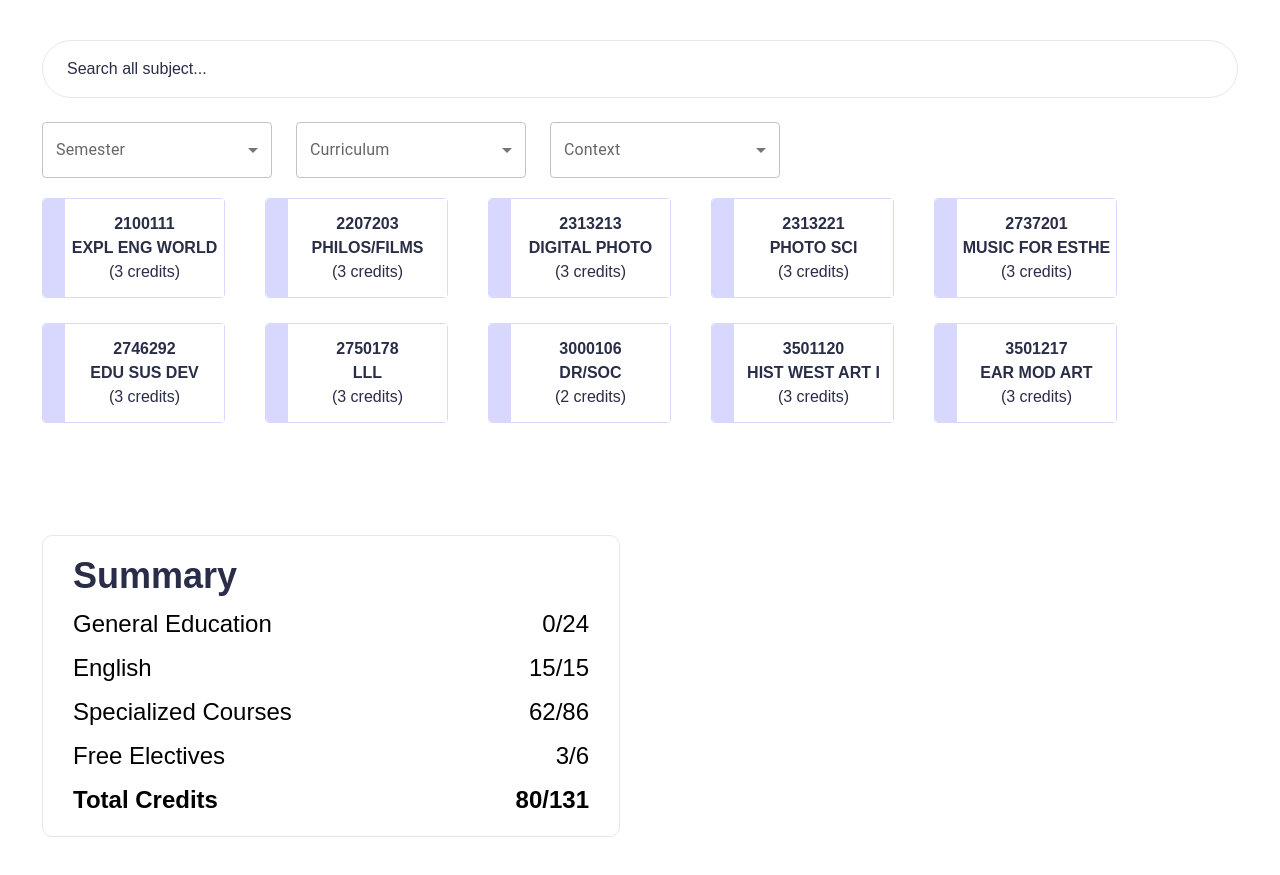
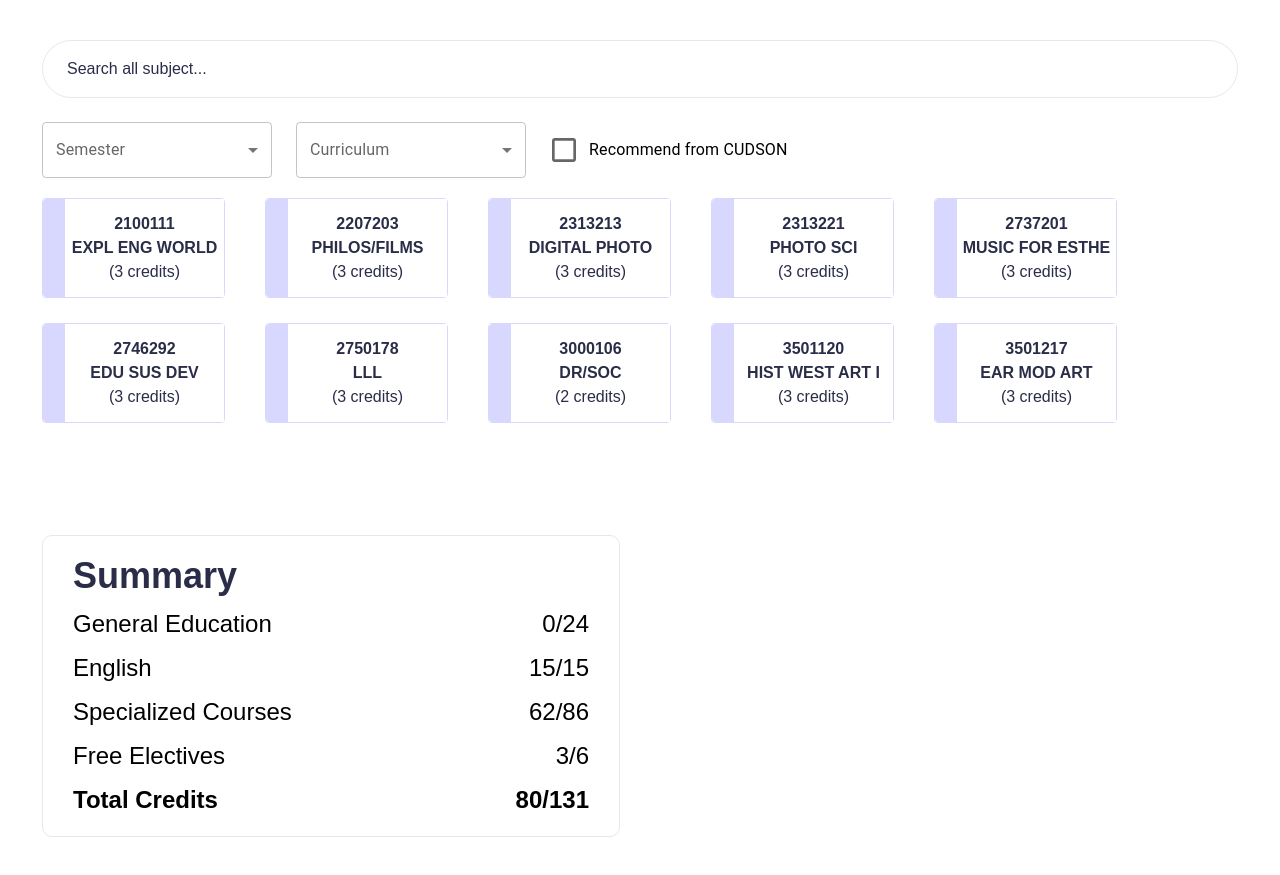
Before and after one commit to dance-notch/flex, a Next.js app: page / in a window 1280 px wide. Shown: the part 1295-2170 px from the top of the page. Built offline with nearby package versions, Linux system fonts and the light colour scheme.

Commit message:
Add: Filter Mock

```diff
--- a/src/components/GenedSection.js
+++ b/src/components/GenedSection.js
@@ -7,11 +7,16 @@ import FormControl from "@mui/material/FormControl";
 import Select from "@mui/material/Select";
 import theme from "./theme";
 import Modal from "@mui/material/Modal";
+import FormControlLabel from "@mui/material/FormControlLabel";
+import Checkbox from "@mui/material/Checkbox";
 import { useState } from "react";
 
 import { dataGenEd } from "@/utilities/dataGenEd";
 
-const FilterSection = () => {
+const FilterSection = ({ setCudson }) => {
+  const [filterSemester, setFilterSemester] = useState("");
+  const [filterCurriculum, setFilterCurriculum] = useState("");
+
   return (
     <div className="space-y-6 mb-5">
       <input
@@ -26,12 +31,15 @@ const FilterSection = () => {
             <Select
               labelId="demo-simple-select-label"
               id="demo-simple-select"
-              value={""}
+              value={filterSemester}
               label="Semester"
+              onChange={(event) => {
+                setFilterSemester(event.target.value);
+              }}
             >
-              <MenuItem value={10}>First Semester</MenuItem>
-              <MenuItem value={20}>Second Semester</MenuItem>
-              <MenuItem value={30}>Summer</MenuItem>
+              <MenuItem value={"First Semester"}>First Semester</MenuItem>
+              <MenuItem value={"Second Semester"}>Second Semester</MenuItem>
+              <MenuItem value={"Summer"}>Summer</MenuItem>
             </Select>
           </FormControl>
         </Box>
@@ -41,29 +49,28 @@ const FilterSection = () => {
             <Select
               labelId="demo-simple-select-label"
               id="demo-simple-select"
-              value={""}
+              value={filterCurriculum}
               label="Curriculum"
+              onChange={(event) => {
+                setFilterCurriculum(event.target.value);
+              }}
             >
-              <MenuItem value={10}>Thai</MenuItem>
-              <MenuItem value={20}>International</MenuItem>
+              <MenuItem value={"Thai"}>Thai</MenuItem>
+              <MenuItem value={"International"}>International</MenuItem>
             </Select>
           </FormControl>
         </Box>
-        <Box sx={{ width: 230 }}>
-          <FormControl fullWidth>
-            <InputLabel id="demo-simple-select-label">Context</InputLabel>
-            <Select
-              labelId="demo-simple-select-label"
-              id="demo-simple-select"
-              value={""}
-              label="Context"
-            >
-              <MenuItem value={10}>Ten</MenuItem>
-              <MenuItem value={20}>Twenty</MenuItem>
-              <MenuItem value={30}>Thirty</MenuItem>
-            </Select>
-          </FormControl>
-        </Box>
+        <FormControlLabel
+          control={
+            <Checkbox
+              onChange={() => {
+                setCudson((prev) => !prev);
+              }}
+              sx={{ "& .MuiSvgIcon-root": { fontSize: 32 } }}
+            />
+          }
+          label="Recommend from CUDSON"
+        />
       </div>
     </div>
   );
@@ -77,10 +84,23 @@ function GenedSection({
   setCheckDelete = () => {},
   openCheck = true,
 }) {
+  const [cudson, setCudson] = useState(false);
   const [open, setOpen] = useState(false);
   const handleOpen = () => setOpen(true);
   const handleClose = () => setOpen(false);
   const [data, setData] = useState(null);
+
+  const shuffleArray = (array) => {
+    for (let i = array.length - 1; i > 0; i--) {
+      const j = Math.floor(Math.random() * (i + 1));
+      [array[i], array[j]] = [array[j], array[i]];
+    }
+    return array;
+  };
+
+  const keys = Object.keys(dataGenEd);
+  const shuffledKeys = shuffleArray(keys);
+  const selectedKeys = shuffledKeys.slice(0, 5);
   return (
     <ThemeProvider theme={theme}>
       <section className="w-full px-[42px] py-[56px]">
@@ -88,9 +108,9 @@ function GenedSection({
         <h2 className="text-primary text-[40px] font-semibold uppercase mb-[26px]">
           {name}
         </h2>
-        <FilterSection />
+        <FilterSection setCudson={setCudson} />
         <div className="flex flex-wrap w-full h-[225px] overflow-auto gap-x-10 gap-y-[25px]">
-          {Object.keys(dataGenEd).map((key) => {
+          {(cudson ? selectedKeys : Object.keys(dataGenEd)).map((key) => {
             const color = "gray";
             const tmpCourse = dataGenEd[key];
             const handleClick = () => {
```
